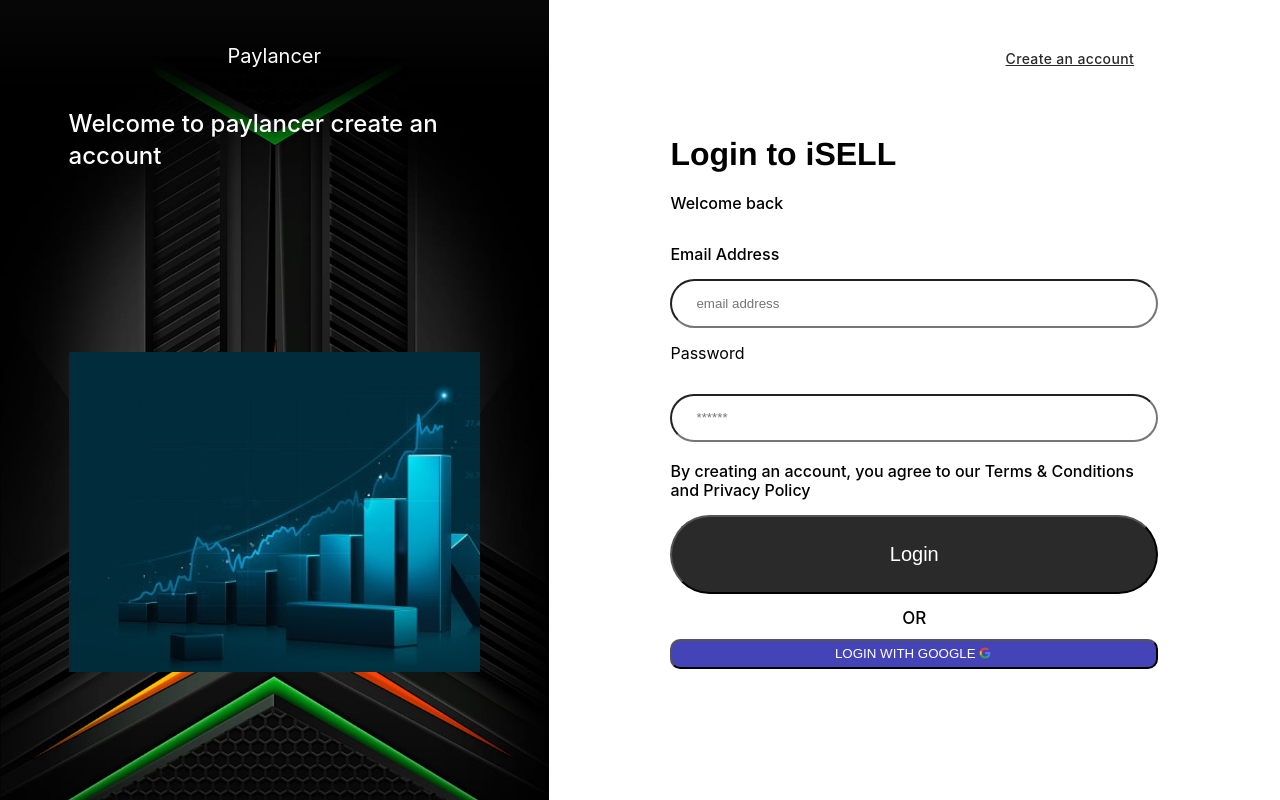
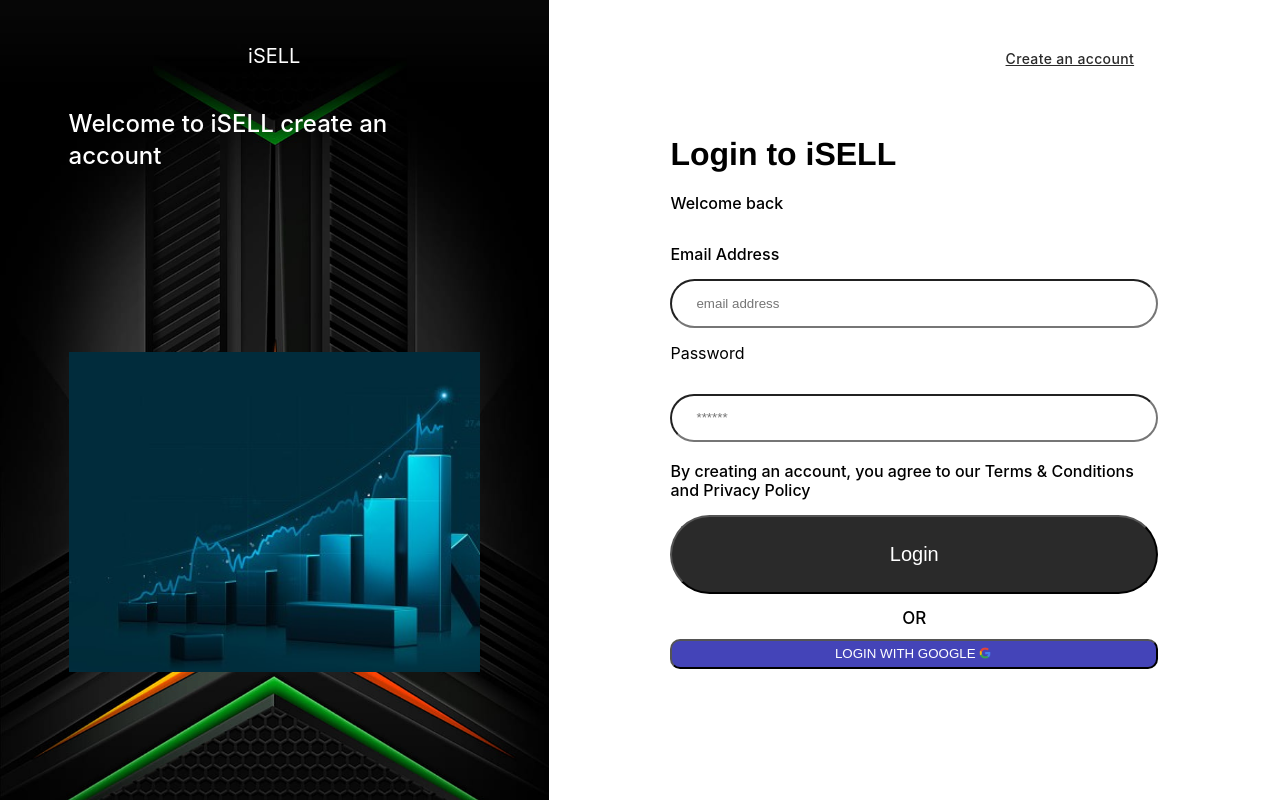
Before and after one commit to Team-xyzdev/iSELL, a React (Create React App) app: page /login in a window 1280 px wide. Built offline with nearby package versions, Linux system fonts and the light colour scheme; no server answers.

Commit message:
adding and fixing spelling errors

```diff
--- a/src/App.tsx
+++ b/src/App.tsx
@@ -1,14 +1,40 @@
-// Copyright Paylancers 💳 2022
+// Copyright iSELL 💳 2022
 // 17 U.S.C §§ 101-1511
 
+//importing firebase modules
+import {
+  onAuthStateChangedListener,
+  createUserDocumentFromAuth
+} from './firebase/firebase.utils'
+
+//importing relevant modules + files
 import "./App.css";
+import { useEffect } from 'react';
+import { useDispatch } from 'react-redux';
 import { BrowserRouter as Router, Route, Routes } from "react-router-dom";
 import Register from "./components/Register/Register";
 import Home from "./pages/home/Home";
 import Login from "./components/Login/Login";
 import Setup from "./components/Setup/Setup";
 
+//importing setCurrentUser from  redux reducer
+import { setCurrentUser } from './store/user/user.reducer';
+
+
 function App() {
+ const dispatch = useDispatch()
+useEffect(() => {
+  const unsubscribe = onAuthStateChangedListener((user) => {
+    console.log(user);
+    if (user) {
+      createUserDocumentFromAuth(user);
+    }
+    dispatch(setCurrentUser(user));
+  });
+
+  return unsubscribe
+}, [])
+
   return (
     <Router>
       <Routes>
--- a/src/Components/Login/Login.tsx
+++ b/src/Components/Login/Login.tsx
@@ -106,11 +106,11 @@
         <div className="log-12">
           <div>
             <a className="a-12" href="www.google.com">
-              <p>Paylancer</p>
+              <p>iSELL</p>
             </a>
             <div className="div-123">
               <h2 className="h2-123">
-                Welcome to <span> paylancer </span> create an account
+                Welcome to <span> iSELL </span> create an account
               </h2>
             </div>
           </div>
--- a/src/Components/Register/Register.tsx
+++ b/src/Components/Register/Register.tsx
@@ -110,7 +110,7 @@
         <div className="reg-12">
           <div>
             <a className="a-12" href="www.google.com">
-              <p>Paylancer</p>
+              <p>iSELL</p>
             </a>
             <div className="div-12">
               <h2 className="h2-12">
--- a/src/firebase/firebase.utils.ts
+++ b/src/firebase/firebase.utils.ts
@@ -12,6 +12,7 @@
     GoogleAuthProvider,
     createUserWithEmailAndPassword,
     signInWithEmailAndPassword,
+    onAuthStateChanged
   } from 'firebase/auth';
 
 import { getFirestore, doc, getDoc, setDoc } from 'firebase/firestore';
@@ -105,3 +106,6 @@
 
   return await signInWithEmailAndPassword(auth, email, password);
 };
+
+export const onAuthStateChangedListener = (callback) =>
+  onAuthStateChanged(auth, callback);
--- a/src/store/store.ts
+++ b/src/store/store.ts
@@ -1,11 +1,17 @@
+// Copyright iSELL 💳 2022
+// 17 U.S.C §§ 101-1511
+
+//importing relevant modules + functions
 import { configureStore } from '@reduxjs/toolkit';
 import userReducer from './user/user.reducer';
 
+// creating store
 export const store = configureStore({
   reducer: {
       currentUser : userReducer
   },
 });
 
+// exporting types for dispatch and state
 export type RootState = ReturnType<typeof store.getState>
 export type AppDispatch = typeof store.dispatch
```
